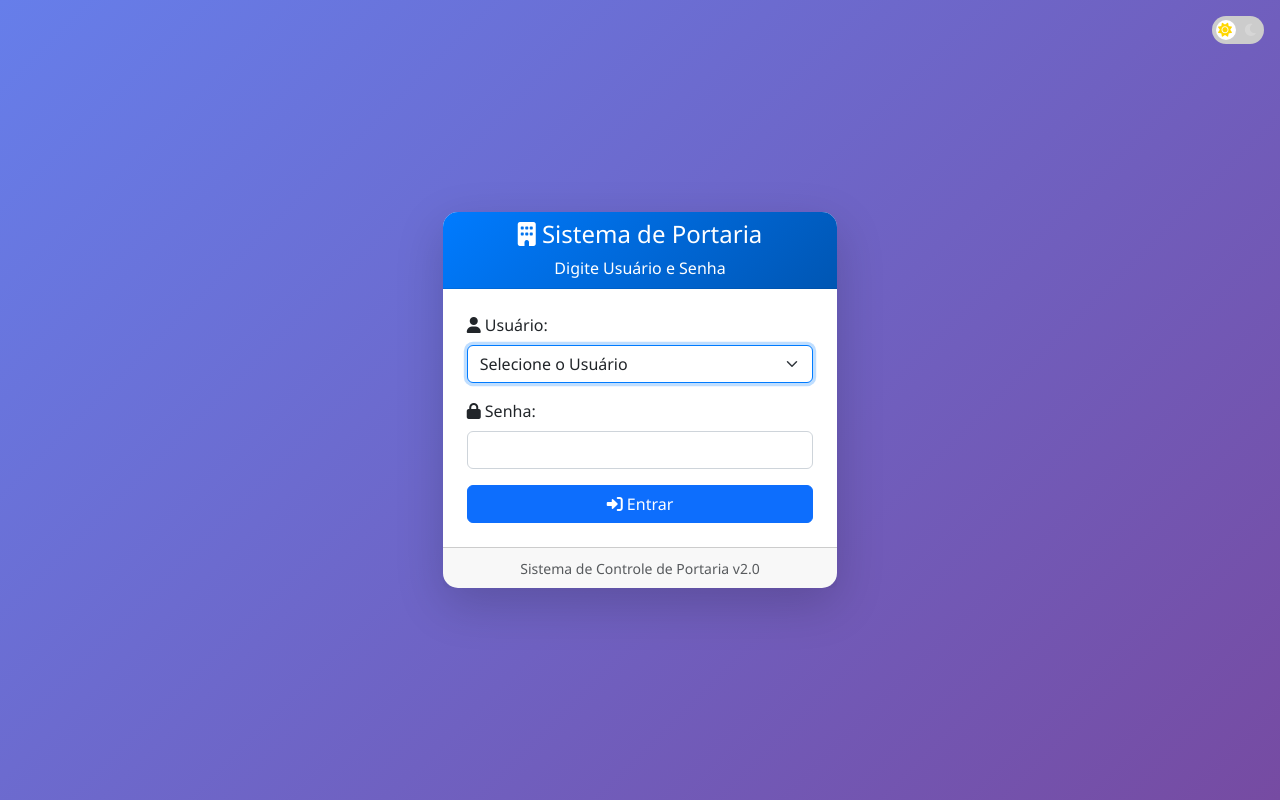
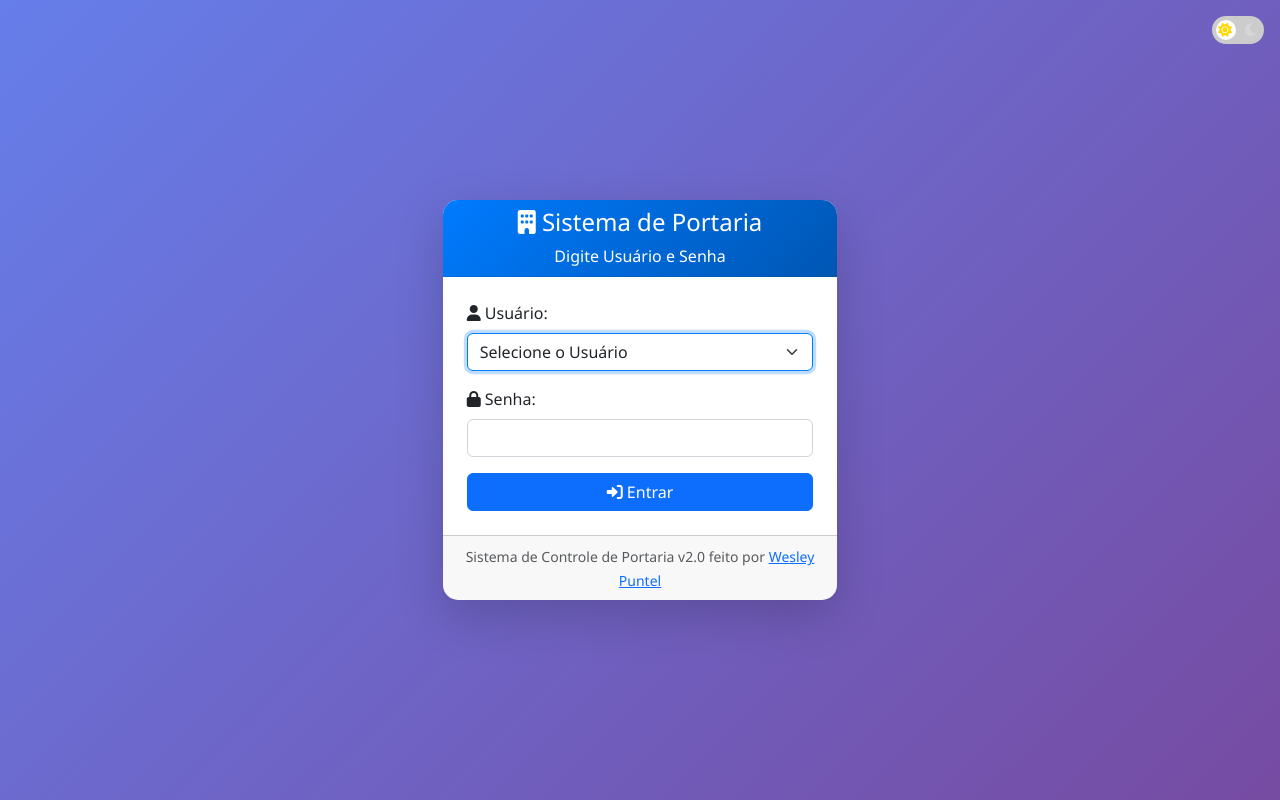
Before and after one commit to WPNTL/PORTARIA-NEW, a Flask app: page / in a window 1280 px wide. Run offline with Flask 3, Linux system fonts and the light colour scheme; data that the repository does not hold is empty.

Commit message:
add credits

```diff
--- a/templates/index.html
+++ b/templates/index.html
@@ -42,7 +42,7 @@
                 </div>
                 <div class="card-footer text-center">
                     <small class="text-muted">
-                        Sistema de Controle de Portaria v2.0
+                        Sistema de Controle de Portaria v2.0 feito por <a href="https://github.com/WPNTL" target="_blank"> Wesley Puntel </a>
                     </small>
                 </div>
             </div>
```
